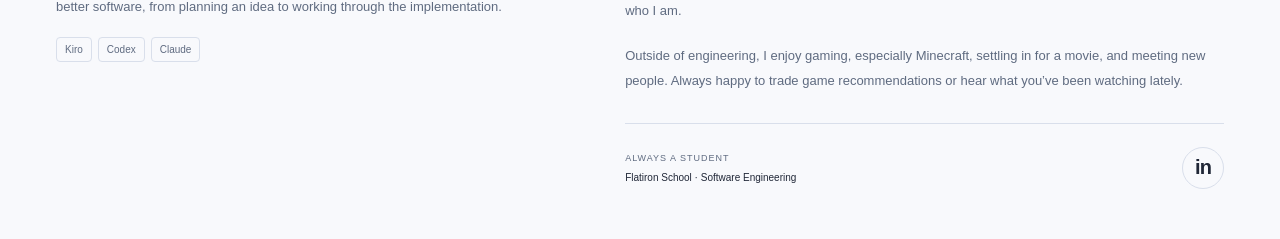
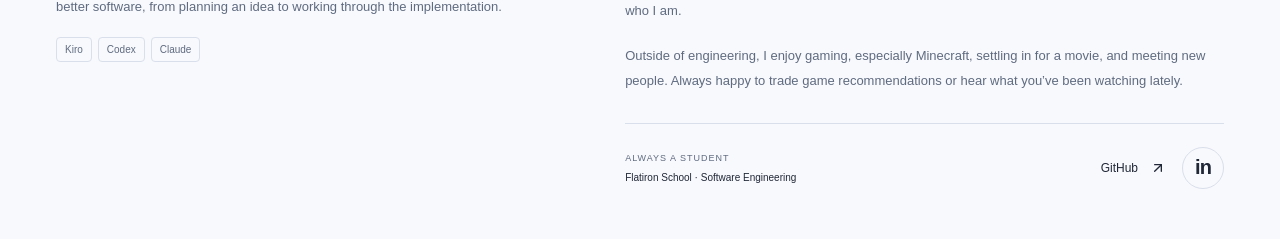
Before and after one commit to Isaacmeedinaa/isaac-medina-webapp-2.0, a React (Vite) app: page / in a window 1280 px wide. Shown: the part 3819-4058 px from the top of the page. Built offline with nearby package versions, Linux system fonts and the light colour scheme; a web font is replaced by a local one.

Commit message:
added github link

```diff
--- a/src/App.tsx
+++ b/src/App.tsx
@@ -521,6 +521,10 @@ export default function App() {
                 <span className="small-label">ALWAYS A STUDENT</span>Flatiron School · Software
                 Engineering
               </span>
+              <div className="about-social-links">
+                <a className="text-link" href={profile.github} target="_blank" rel="noreferrer">
+                  GitHub <ArrowUpRight size={16} aria-hidden="true" />
+                </a>
                 <a
                   className="icon-button"
                   href={profile.linkedin}
@@ -532,6 +536,7 @@ export default function App() {
                     in
                   </span>
                 </a>
+              </div>
             </div>
           </div>
         </section>
--- a/src/content.ts
+++ b/src/content.ts
@@ -2,7 +2,7 @@ export const profile = {
   name: 'Isaac Medina',
   email: 'isaac.medina0118@gmail.com',
   linkedin: 'https://www.linkedin.com/in/isaac-m1/',
-  github: 'https://github.com/Isaacmeedinaa',
+  github: 'https://github.com/isaacmeedinaa',
   resume: '/isaac-medina-resume.pdf',
 }
 
--- a/src/styles.css
+++ b/src/styles.css
@@ -1107,6 +1107,14 @@ svg {
 .about-footer > span {
   font-size: 10px;
 }
+.about-footer {
+  flex-wrap: wrap;
+}
+.about-social-links {
+  display: flex;
+  align-items: center;
+  gap: 16px;
+}
 .about-footer .small-label {
   display: block;
   font-size: 9px;
```
Lines whose indentation alone changed are shown as unchanged.
